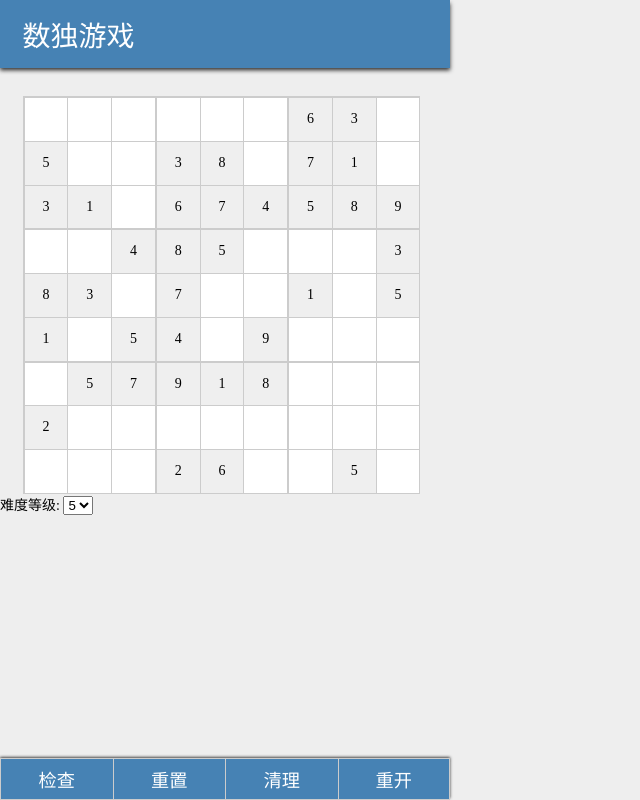
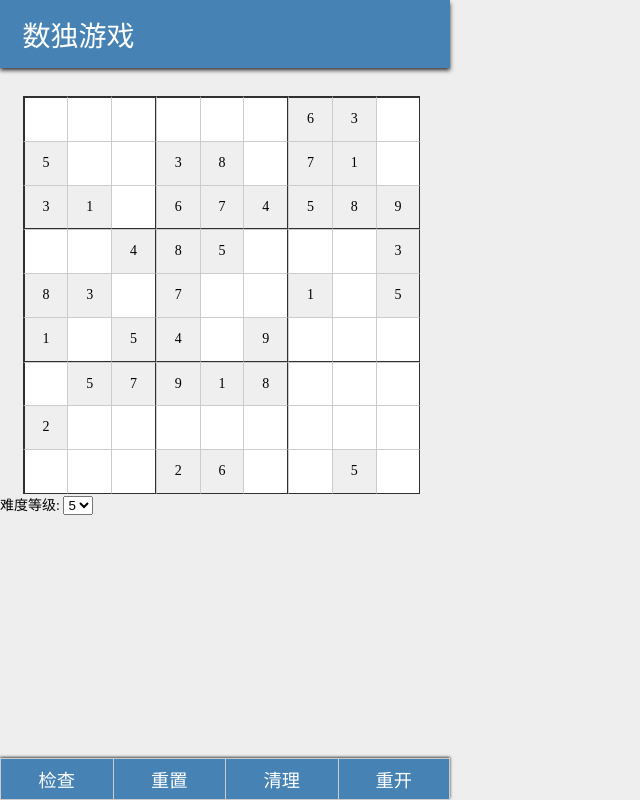
Before and after one commit to marvinking/sudoku, a plain HTML site: page www/index.html in a window 1280 px wide. Both pictures are taken after a click on the button "重开". Shown: the whole page, without its empty margins (0-640 px from the left). Drawn offline with nearby package versions, Linux system fonts and the light colour scheme.

Commit message:
feat(index, main): 编译之后的文件

```diff
--- a/www/css/main.css
+++ b/www/css/main.css
@@ -76,12 +76,15 @@ body > * {
 }
 .container .row > span:first-child {
   border-left-width: 2px;
+  border-left-color: #303030;
 }
 .container .row > span:last-child {
   border-right-width: 2px;
+  border-right-color: #303030;
 }
 .container .row > span.col_g_right {
   border-right-width: 1px;
+  border-right-color: #303030;
 }
 .container .row > span.filled {
   background: #efefef;
@@ -110,12 +113,15 @@ body > * {
 }
 .container .row:first-child > span {
   border-top-width: 2px;
+  border-top-color: #303030;
 }
 .container .row:last-child > span {
   border-bottom-width: 2px;
+  border-bottom-color: #303030;
 }
 .container .row.row_g_bottom > span {
   border-bottom-width: 1px;
+  border-bottom-color: #303030;
 }
 .popup-num {
   padding-left: 5%;
@@ -136,12 +142,15 @@ body > * {
 }
 .popup-num .row > span:first-child {
   border-left-width: 2px;
+  border-left-color: #303030;
 }
 .popup-num .row > span:last-child {
   border-right-width: 2px;
+  border-right-color: #303030;
 }
 .popup-num .row > span.col_g_right {
   border-right-width: 1px;
+  border-right-color: #303030;
 }
 .popup-num .row > span.filled {
   background: #efefef;
@@ -170,12 +179,15 @@ body > * {
 }
 .popup-num .row:first-child > span {
   border-top-width: 2px;
+  border-top-color: #303030;
 }
 .popup-num .row:last-child > span {
   border-bottom-width: 2px;
+  border-bottom-color: #303030;
 }
 .popup-num .row.row_g_bottom > span {
   border-bottom-width: 1px;
+  border-bottom-color: #303030;
 }
 .popup-num .row > span {
   width: 40px;
--- a/www/js/index.js
+++ b/www/js/index.js
@@ -340,7 +340,13 @@ $('#clear').on('click', function (e) {
 });
 
 $('#rebuild').on('click', function (e) {
-  grid.rebuild();
+  var level = $("select").find("option:selected").val();
+  grid.rebuild(level);
+});
+
+$('select').on('change', function () {
+  var level = $("select").find("option:selected").val();
+  grid.rebuild(level);
 });
 
 /***/ }),
@@ -373,12 +379,12 @@ var Grid = function () {
 
   _createClass(Grid, [{
     key: 'build',
-    value: function build() {
+    value: function build(level) {
       // const gen = new Generator();
       // gen.generator();
       // const matrix = gen.matrix;
       var sudoku = new Sudoku();
-      sudoku.make();
+      sudoku.make(level);
       var matrix = sudoku.puzzleMatrix;
 
       var rowGroupClasses = ['row_g_top', 'row_g_middle', 'row_g_bottom'];
@@ -481,9 +487,9 @@ var Grid = function () {
 
   }, {
     key: 'rebuild',
-    value: function rebuild() {
+    value: function rebuild(level) {
       this._$container.empty();
-      this.build();
+      this.build(level);
       this.layout();
     }
   }]);
@@ -526,9 +532,8 @@ module.exports = function () {
 
   _createClass(Suduku, [{
     key: 'make',
-    value: function make() {
-      var level = arguments.length > 0 && arguments[0] !== undefined ? arguments[0] : 5;
-
+    value: function make(level) {
+      level = !level ? 5 : level;
       // const shouldRid = Math.random() * 9 < level;
       // 生成迷盘
       // 随机去掉部分数据
```
